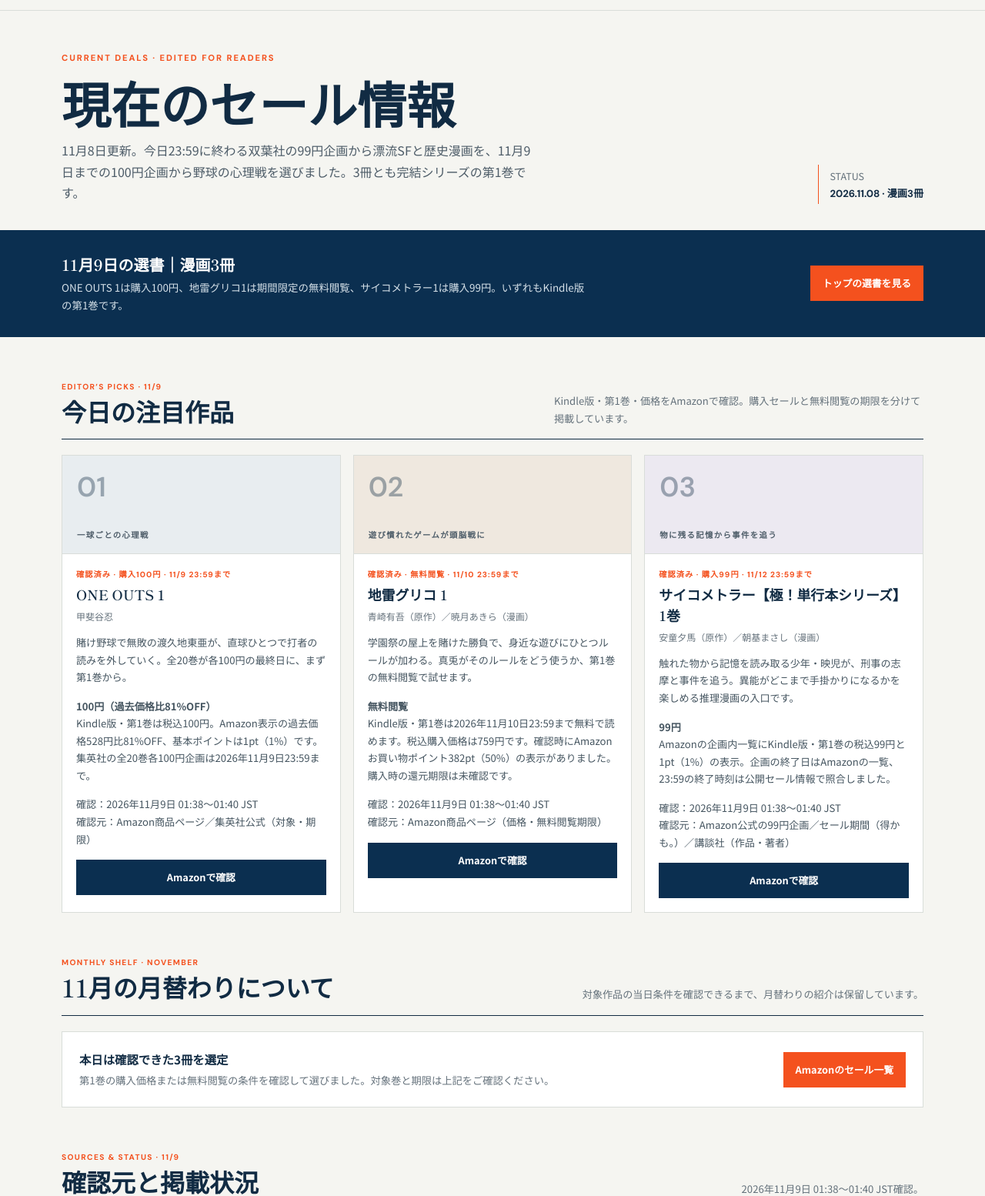
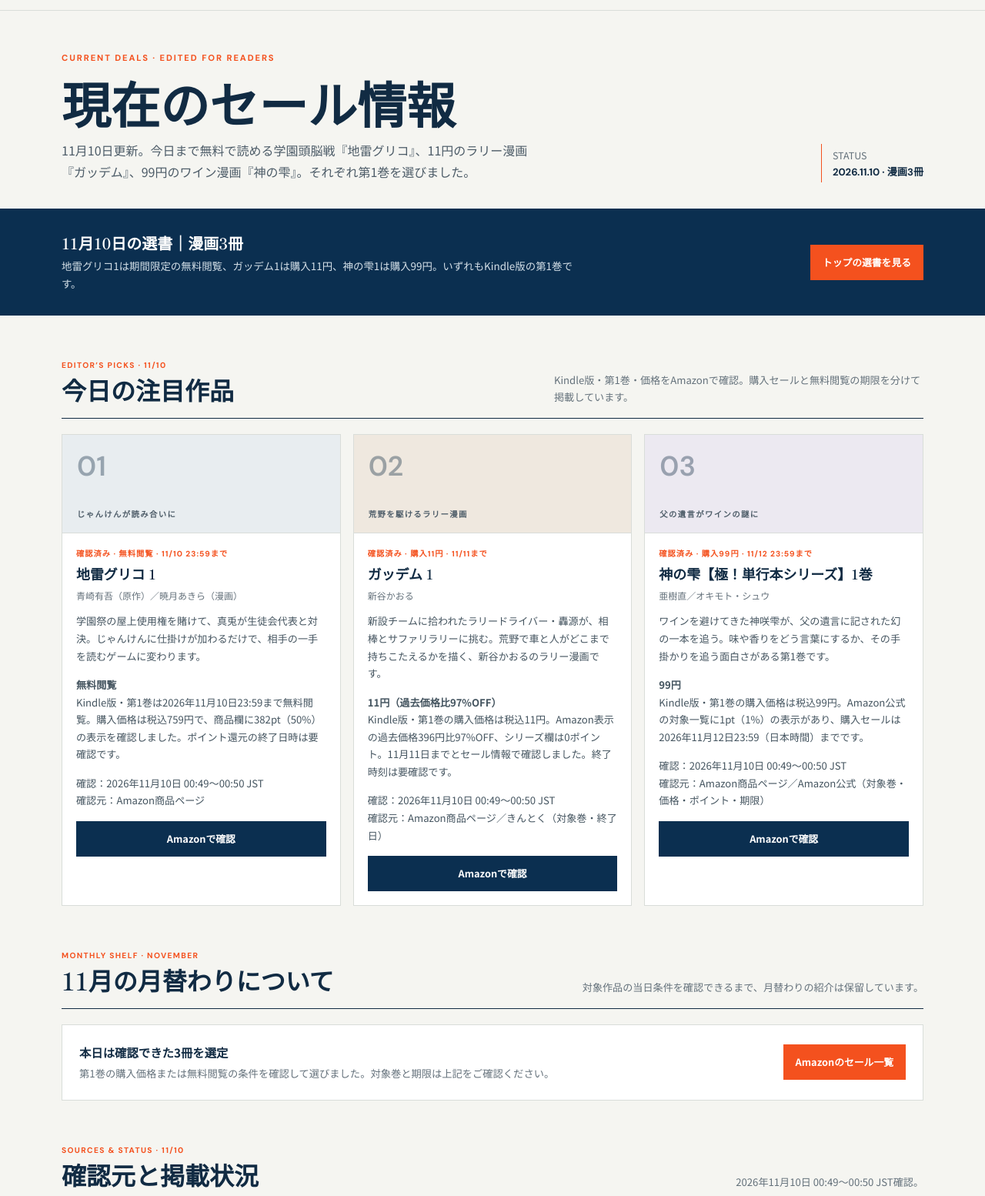
Before and after one commit to realyanderedere-coder/saleshoka, a website: page public/sales/current.html in a window 1280 px wide. Shown: the part 58-1612 px from the top of the page at 77% size. Drawn offline with Linux system fonts and the light colour scheme.

Commit message:
Update sales content 2026-11-10

```diff
--- a/public/sales/current.html
+++ b/public/sales/current.html
@@ -27,16 +27,16 @@ footer{background:#071e33;color:#d9e2e9;padding:28px 0;font-size:.75rem}.foot{di
 
 </head><body>
 <header><div class="wrap nav"><a class="brand" href="/" aria-label="セール書架 トップ"><img src="/images/saleshoka-logo.webp" alt=""><span>セール<em>書架</em></span></a><a href="/">トップページへ</a></div></header>
-<section class="wrap hero"><div class="kicker">CURRENT DEALS · EDITED FOR READERS</div><div class="hero-row"><div><h1>現在のセール情報</h1><p>11月8日更新。今日23:59に終わる双葉社の99円企画から漂流SFと歴史漫画を、11月9日までの100円企画から野球の心理戦を選びました。3冊とも完結シリーズの第1巻です。</p></div><div class="updated">STATUS<strong>2026.11.08 · 漫画3冊</strong></div></div></section>
+<section class="wrap hero"><div class="kicker">CURRENT DEALS · EDITED FOR READERS</div><div class="hero-row"><div><h1>現在のセール情報</h1><p>11月10日更新。今日まで無料で読める学園頭脳戦『地雷グリコ』、11円のラリー漫画『ガッデム』、99円のワイン漫画『神の雫』。それぞれ第1巻を選びました。</p></div><div class="updated">STATUS<strong>2026.11.10 · 漫画3冊</strong></div></div></section>
 <main>
-<section class="band"><div class="wrap band-inner"><div><h2>11月9日の選書｜漫画3冊</h2><p>ONE OUTS 1は購入100円、地雷グリコ1は期間限定の無料閲覧、サイコメトラー1は購入99円。いずれもKindle版の第1巻です。</p></div><a class="button" href="/">トップの選書を見る</a></div></section>
-<section class="wrap section"><div class="section-head"><div><div class="flag">EDITOR’S PICKS · 11/9</div><h2>今日の注目作品</h2></div><p>Kindle版・第1巻・価格をAmazonで確認。購入セールと無料閲覧の期限を分けて掲載しています。</p></div><div class="book-grid">
-<article class="book"><div class="art"><span class="num">01</span><span class="genre">一球ごとの心理戦</span></div><div class="body"><div class="reason-tag">確認済み · 購入100円 · 11/9 23:59まで</div><h3>ONE OUTS 1</h3><div class="byline">甲斐谷忍</div><p class="blurb">賭け野球で無敗の渡久地東亜が、直球ひとつで打者の読みを外していく。全20巻が各100円の最終日に、まず第1巻から。</p><p class="blurb"><strong>100円（過去価格比81%OFF）</strong><br>Kindle版・第1巻は税込100円。Amazon表示の過去価格528円比81%OFF、基本ポイントは1pt（1%）です。集英社の全20巻各100円企画は2026年11月9日23:59まで。</p><p class="blurb">確認：2026年11月9日 01:38〜01:40 JST<br>確認元：<a href="https://www.amazon.co.jp/dp/B00BCY4UJA" target="_blank" rel="noopener">Amazon商品ページ</a>／<a href="https://shueisha-mangaexpo.jp/series-sale/" target="_blank" rel="noopener">集英社公式（対象・期限）</a></p><a class="button" href="https://www.amazon.co.jp/dp/B00BCY4UJA?tag=saleshoka-22" target="_blank" rel="sponsored nofollow noopener">Amazonで確認</a></div></article>
-<article class="book"><div class="art"><span class="num">02</span><span class="genre">遊び慣れたゲームが頭脳戦に</span></div><div class="body"><div class="reason-tag">確認済み · 無料閲覧 · 11/10 23:59まで</div><h3>地雷グリコ 1</h3><div class="byline">青崎有吾（原作）／暁月あきら（漫画）</div><p class="blurb">学園祭の屋上を賭けた勝負で、身近な遊びにひとつルールが加わる。真兎がそのルールをどう使うか、第1巻の無料閲覧で試せます。</p><p class="blurb"><strong>無料閲覧</strong><br>Kindle版・第1巻は2026年11月10日23:59まで無料で読めます。税込購入価格は759円です。確認時にAmazonお買い物ポイント382pt（50%）の表示がありました。購入時の還元期限は未確認です。</p><p class="blurb">確認：2026年11月9日 01:38〜01:40 JST<br>確認元：<a href="https://www.amazon.co.jp/dp/B0DTGHG629" target="_blank" rel="noopener">Amazon商品ページ（価格・無料閲覧期限）</a></p><a class="button" href="https://www.amazon.co.jp/dp/B0DTGHG629?tag=saleshoka-22" target="_blank" rel="sponsored nofollow noopener">Amazonで確認</a></div></article>
-<article class="book"><div class="art"><span class="num">03</span><span class="genre">物に残る記憶から事件を追う</span></div><div class="body"><div class="reason-tag">確認済み · 購入99円 · 11/12 23:59まで</div><h3>サイコメトラー【極！単行本シリーズ】1巻</h3><div class="byline">安童夕馬（原作）／朝基まさし（漫画）</div><p class="blurb">触れた物から記憶を読み取る少年・映児が、刑事の志摩と事件を追う。異能がどこまで手掛かりになるかを楽しめる推理漫画の入口です。</p><p class="blurb"><strong>99円</strong><br>Amazonの企画内一覧にKindle版・第1巻の税込99円と1pt（1%）の表示。企画の終了日はAmazonの一覧、23:59の終了時刻は公開セール情報で照合しました。</p><p class="blurb">確認：2026年11月9日 01:38〜01:40 JST<br>確認元：<a href="https://www.amazon.co.jp/b/?node=223803106051" target="_blank" rel="noopener">Amazon公式の99円企画</a>／<a href="https://zzmode.com/article-35415/" target="_blank" rel="noopener">セール期間（得かも。）</a>／<a href="https://www.kodansha.co.jp/comic/products/0000016396" target="_blank" rel="noopener">講談社（作品・著者）</a></p><a class="button" href="https://www.amazon.co.jp/dp/B0CB67LFP8?tag=saleshoka-22" target="_blank" rel="sponsored nofollow noopener">Amazonで確認</a></div></article>
+<section class="band"><div class="wrap band-inner"><div><h2>11月10日の選書｜漫画3冊</h2><p>地雷グリコ1は期間限定の無料閲覧、ガッデム1は購入11円、神の雫1は購入99円。いずれもKindle版の第1巻です。</p></div><a class="button" href="/">トップの選書を見る</a></div></section>
+<section class="wrap section"><div class="section-head"><div><div class="flag">EDITOR’S PICKS · 11/10</div><h2>今日の注目作品</h2></div><p>Kindle版・第1巻・価格をAmazonで確認。購入セールと無料閲覧の期限を分けて掲載しています。</p></div><div class="book-grid">
+<article class="book"><div class="art"><span class="num">01</span><span class="genre">じゃんけんが読み合いに</span></div><div class="body"><div class="reason-tag">確認済み · 無料閲覧 · 11/10 23:59まで</div><h3>地雷グリコ 1</h3><div class="byline">青崎有吾（原作）／暁月あきら（漫画）</div><p class="blurb">学園祭の屋上使用権を賭けて、真兎が生徒会代表と対決。じゃんけんに仕掛けが加わるだけで、相手の一手を読むゲームに変わります。</p><p class="blurb"><strong>無料閲覧</strong><br>Kindle版・第1巻は2026年11月10日23:59まで無料閲覧。購入価格は税込759円で、商品欄に382pt（50%）の表示を確認しました。ポイント還元の終了日時は要確認です。</p><p class="blurb">確認：2026年11月10日 00:49〜00:50 JST<br>確認元：<a href="https://www.amazon.co.jp/dp/B0DTGHG629" target="_blank" rel="noopener">Amazon商品ページ</a></p><a class="button" href="https://www.amazon.co.jp/dp/B0DTGHG629?tag=saleshoka-22" target="_blank" rel="sponsored nofollow noopener">Amazonで確認</a></div></article>
+<article class="book"><div class="art"><span class="num">02</span><span class="genre">荒野を駆けるラリー漫画</span></div><div class="body"><div class="reason-tag">確認済み · 購入11円 · 11/11まで</div><h3>ガッデム 1</h3><div class="byline">新谷かおる</div><p class="blurb">新設チームに拾われたラリードライバー・轟源が、相棒とサファリラリーに挑む。荒野で車と人がどこまで持ちこたえるかを描く、新谷かおるのラリー漫画です。</p><p class="blurb"><strong>11円（過去価格比97%OFF）</strong><br>Kindle版・第1巻の購入価格は税込11円。Amazon表示の過去価格396円比97%OFF、シリーズ欄は0ポイント。11月11日までとセール情報で確認しました。終了時刻は要確認です。</p><p class="blurb">確認：2026年11月10日 00:49〜00:50 JST<br>確認元：<a href="https://www.amazon.co.jp/dp/B0DT12712Y" target="_blank" rel="noopener">Amazon商品ページ</a>／<a href="https://premium.gamepedia.jp/kindle/kindlesales/19820" target="_blank" rel="noopener">きんとく（対象巻・終了日）</a></p><a class="button" href="https://www.amazon.co.jp/dp/B0DT12712Y?tag=saleshoka-22" target="_blank" rel="sponsored nofollow noopener">Amazonで確認</a></div></article>
+<article class="book"><div class="art"><span class="num">03</span><span class="genre">父の遺言がワインの謎に</span></div><div class="body"><div class="reason-tag">確認済み · 購入99円 · 11/12 23:59まで</div><h3>神の雫【極！単行本シリーズ】1巻</h3><div class="byline">亜樹直／オキモト・シュウ</div><p class="blurb">ワインを避けてきた神咲雫が、父の遺言に記された幻の一本を追う。味や香りをどう言葉にするか、その手掛かりを追う面白さがある第1巻です。</p><p class="blurb"><strong>99円</strong><br>Kindle版・第1巻の購入価格は税込99円。Amazon公式の対象一覧に1pt（1%）の表示があり、購入セールは2026年11月12日23:59（日本時間）までです。</p><p class="blurb">確認：2026年11月10日 00:49〜00:50 JST<br>確認元：<a href="https://www.amazon.co.jp/dp/B0CB69CRQC" target="_blank" rel="noopener">Amazon商品ページ</a>／<a href="https://www.amazon.co.jp/b/?node=223803106051" target="_blank" rel="noopener">Amazon公式（対象巻・価格・ポイント・期限）</a></p><a class="button" href="https://www.amazon.co.jp/dp/B0CB69CRQC?tag=saleshoka-22" target="_blank" rel="sponsored nofollow noopener">Amazonで確認</a></div></article>
 </div></section>
 <section class="wrap section"><div class="section-head"><div><div class="flag">MONTHLY SHELF · NOVEMBER</div><h2>11月の月替わりについて</h2></div><p>対象作品の当日条件を確認できるまで、月替わりの紹介は保留しています。</p></div><div class="daily-note"><div><strong>本日は確認できた3冊を選定</strong><p>第1巻の購入価格または無料閲覧の条件を確認して選びました。対象巻と期限は上記をご確認ください。</p></div><a class="button" href="https://www.amazon.co.jp/amz-books/book-deals?_encoding=UTF8&amp;node=222732532051&amp;tag=saleshoka-22" target="_blank" rel="sponsored nofollow noopener">Amazonのセール一覧</a></div></section>
-<section class="wrap section"><div class="section-head"><div><div class="flag">SOURCES &amp; STATUS · 11/9</div><h2>確認元と掲載状況</h2></div><p>2026年11月9日 01:38〜01:40 JST確認。</p></div><div class="daily-note"><div><strong>確認済み／要確認／保留</strong><p>確認済み：3冊のKindle版・第1巻と価格、上記の購入セール・無料閲覧期限。要確認：各巻の通常Kindle価格、『地雷グリコ』の購入時のポイント還元期限、『サイコメトラー』の比較価格・割引率。保留：マンガの金字塔11円企画、日替わり・月替わりの個別条件。</p></div></div><div class="campaign-grid" style="margin-top:16px"><article class="camp"><div class="camp-top"><h3>集英社の全巻100円企画</h3><span class="until">11/9 23:59まで</span></div><p>ONE OUTSは全20巻各100円。今回はシリーズの入口として第1巻を選定しました。</p><a class="button" href="https://shueisha-mangaexpo.jp/series-sale/" target="_blank" rel="noopener">集英社公式を見る</a></article><article class="camp"><div class="camp-top"><h3>Amazonの全巻一気読み99円企画</h3><span class="until">11/12 23:59まで</span></div><p>対象一覧から『サイコメトラー【極！単行本シリーズ】』第1巻を選定しました。</p><a class="button" href="https://www.amazon.co.jp/b/?node=223803106051" target="_blank" rel="noopener">Amazon公式を見る</a></article></div></section>
-<div class="wrap legal"><strong>価格・ポイントについて</strong><br>2026年11月9日 01:38〜01:40 JST時点。購入価格は税込です。過去価格はAmazonが示す比較価格です。エントリーなどの条件付き加算は掲載していません。購入前にAmazonの商品ページで最新条件をご確認ください。Amazonのアソシエイトとして、セール書架は適格販売により収入を得ています。</div>
+<section class="wrap section"><div class="section-head"><div><div class="flag">SOURCES &amp; STATUS · 11/10</div><h2>確認元と掲載状況</h2></div><p>2026年11月10日 00:49〜00:50 JST確認。</p></div><div class="daily-note"><div><strong>確認済み／要確認／保留</strong><p>確認済み：3冊のKindle版・第1巻と購入価格、無料閲覧または購入セールの終了日。要確認：各巻の通常Kindle価格、ガッデムの購入セール終了時刻、神の雫の比較価格・割引率、地雷グリコの購入時のポイント還元期限。保留：みつどもえの購入セール終了日、日替わり・月替わりの個別条件。</p></div></div><div class="campaign-grid" style="margin-top:16px"><article class="camp"><div class="camp-top"><h3>マンガの金字塔の11円セール</h3><span class="until">11/11まで</span></div><p>『ガッデム』第1巻を選定。購入価格はAmazon、終了日はセール情報で確認しました。</p><a class="button" href="https://premium.gamepedia.jp/kindle/kindlesales/19820" target="_blank" rel="noopener">対象・期間を見る</a></article><article class="camp"><div class="camp-top"><h3>Amazonの全巻一気読み99円企画</h3><span class="until">11/12 23:59まで</span></div><p>対象一覧から『神の雫【極！単行本シリーズ】』第1巻を選定しました。</p><a class="button" href="https://www.amazon.co.jp/b/?node=223803106051" target="_blank" rel="noopener">Amazon公式を見る</a></article></div></section>
+<div class="wrap legal"><strong>価格・ポイントについて</strong><br>2026年11月10日 00:49〜00:50 JST時点。購入価格は税込です。過去価格はAmazonが示す比較価格です。エントリーなどの条件付き加算は掲載していません。購入前にAmazonの商品ページで最新条件をご確認ください。Amazonのアソシエイトとして、セール書架は適格販売により収入を得ています。</div>
 </main><footer><div class="wrap foot"><div><strong>セール書架</strong><br>電子書籍セールから、読む価値のある本を。</div><nav><a href="/">トップページ</a><a href="/about.html">サイトについて</a><a href="/affiliate-policy.html">広告方針</a><a href="/privacy.html">プライバシー</a></nav></div></footer>
 <!-- Cloudflare Web Analytics --><script type='module' src='https://static.cloudflareinsights.com/beacon.min.js' data-cf-beacon='{"token": "f8d631510c3949c89aad142ea851fbd8"}'></script><!-- End Cloudflare Web Analytics --></body></html>
```
Also changed, not shown: public/index.html (+9 -9 lines).
